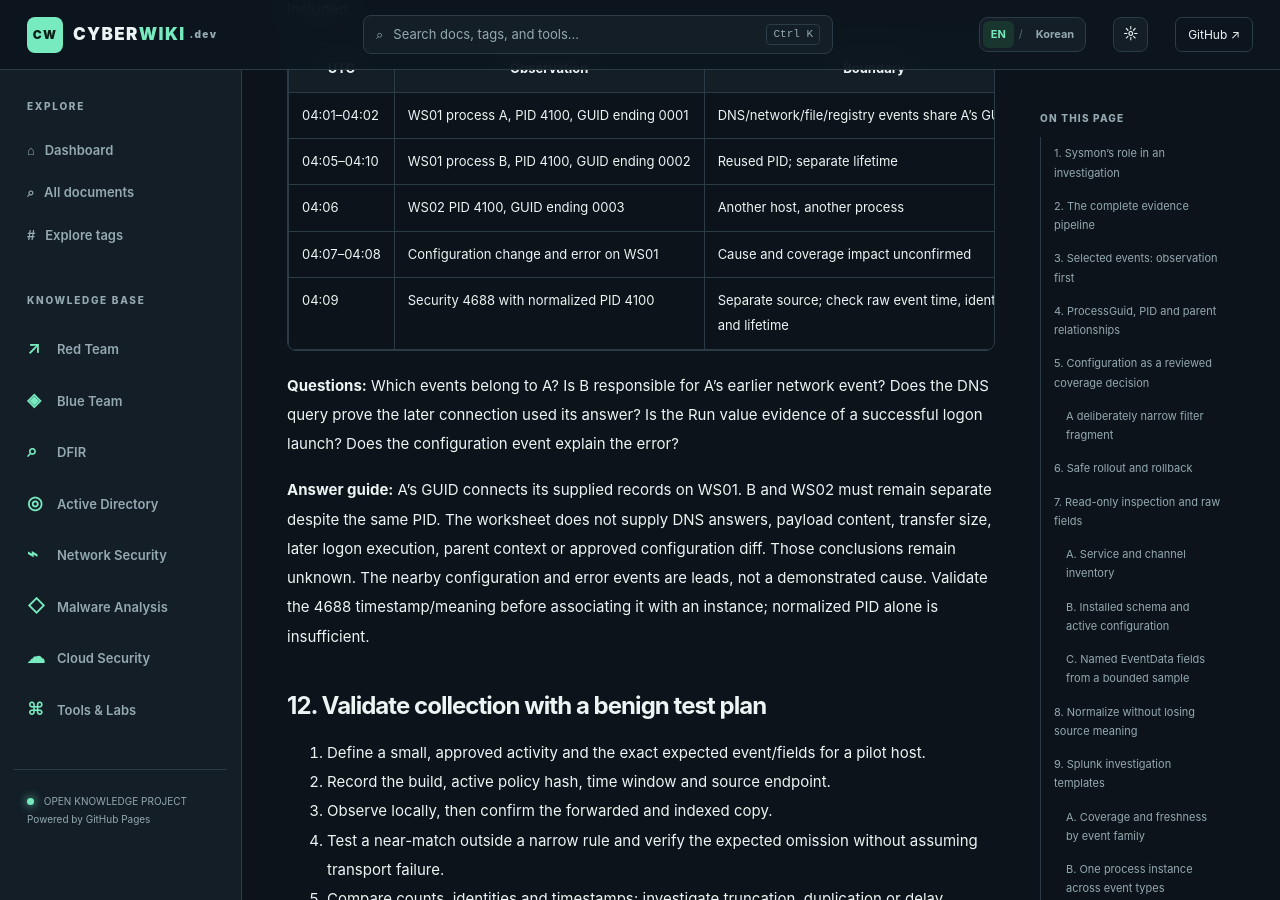
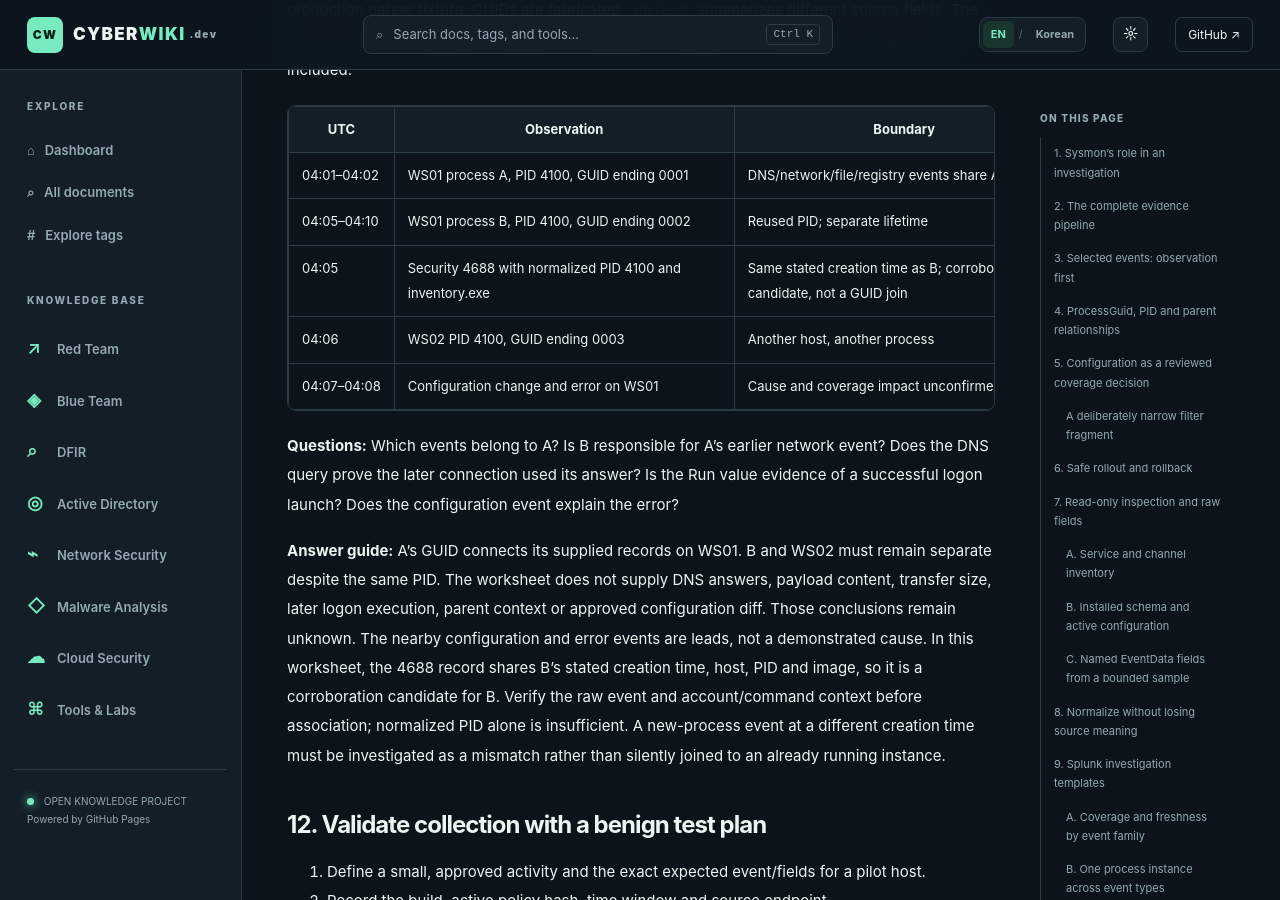
Before and after one commit to DFIDwiz-sketch/cybersecurity-wiki, a Jekyll site: the page built from _articles/sysmon-investigation.md, in a window 1280 px wide and 900 px high, scrolled down 10963 px. Built offline with Jekyll 4.4.1, drawn with Linux system fonts in a browser that asks for light colours; some of the changed text lies outside the part shown.

Commit message:
Align Sysmon lab creation timestamps and clarify 4688 process identifiers

```diff
--- a/_articles/sysmon-investigation.md
+++ b/_articles/sysmon-investigation.md
@@ -176,7 +176,7 @@
 | event_time | Defined parsing and clock alignment |
 | image / command_line | Full fields when collected; avoid silent truncation |
 
-Field aliases and GUID casing can be normalized consistently, but never manufacture a missing GUID. Security 4688 is complementary process evidence with its own audit prerequisites and field meanings; it does not acquire a Sysmon ProcessGuid simply because a PID is similar. Command-line capture also needs its additional policy. [Microsoft 4688](https://learn.microsoft.com/en-us/previous-versions/windows/it-pro/windows-10/security/threat-protection/auditing/event-4688).
+Field aliases and GUID casing can be normalized consistently, but never manufacture a missing GUID. Security 4688 is complementary process evidence with its own audit prerequisites and field meanings; it does not acquire a Sysmon ProcessGuid simply because a PID is similar. For 4688, compare the new process field `NewProcessId`; the raw `ProcessId` field identifies the creator process. Convert hexadecimal and decimal representations deliberately rather than joining those fields by name. Command-line capture also needs its additional policy. [Microsoft 4688](https://learn.microsoft.com/en-us/previous-versions/windows/it-pro/windows-10/security/threat-protection/auditing/event-4688).
 
 Assess duplicates using source identity, channel and record context. Record IDs can reset across log lifecycle changes; do not globally deduplicate by record number alone. A cryptographic hash identifies a particular file representation and algorithm, not whether execution was approved.
 
@@ -268,13 +268,13 @@
 | --- | --- | --- |
 | 04:01–04:02 | WS01 process A, PID 4100, GUID ending 0001 | DNS/network/file/registry events share A's GUID |
 | 04:05–04:10 | WS01 process B, PID 4100, GUID ending 0002 | Reused PID; separate lifetime |
+| 04:05 | Security 4688 with normalized PID 4100 and inventory.exe | Same stated creation time as B; corroboration candidate, not a GUID join |
 | 04:06 | WS02 PID 4100, GUID ending 0003 | Another host, another process |
 | 04:07–04:08 | Configuration change and error on WS01 | Cause and coverage impact unconfirmed |
-| 04:09 | Security 4688 with normalized PID 4100 | Separate source; check raw event time, identity and lifetime |
 
 **Questions:** Which events belong to A? Is B responsible for A's earlier network event? Does the DNS query prove the later connection used its answer? Is the Run value evidence of a successful logon launch? Does the configuration event explain the error?
 
-**Answer guide:** A's GUID connects its supplied records on WS01. B and WS02 must remain separate despite the same PID. The worksheet does not supply DNS answers, payload content, transfer size, later logon execution, parent context or approved configuration diff. Those conclusions remain unknown. The nearby configuration and error events are leads, not a demonstrated cause. Validate the 4688 timestamp/meaning before associating it with an instance; normalized PID alone is insufficient.
+**Answer guide:** A's GUID connects its supplied records on WS01. B and WS02 must remain separate despite the same PID. The worksheet does not supply DNS answers, payload content, transfer size, later logon execution, parent context or approved configuration diff. Those conclusions remain unknown. The nearby configuration and error events are leads, not a demonstrated cause. In this worksheet, the 4688 record shares B’s stated creation time, host, PID and image, so it is a corroboration candidate for B. Verify the raw event and account/command context before association; normalized PID alone is insufficient. A new-process event at a different creation time must be investigated as a mismatch rather than silently joined to an already running instance.
 
 ## 12. Validate collection with a benign test plan
 
--- a/assets/labs/sysmon-investigation-events.csv
+++ b/assets/labs/sysmon-investigation-events.csv
@@ -7,9 +7,9 @@
 2026-10-22T04:01:05Z,WS01,Microsoft-Windows-Sysmon/Operational,13,{00000000-0000-0000-0000-000000000001},4100,HKU\LAB-SID\Software\Microsoft\Windows\CurrentVersion\Run\LabNote,Value set; fictional SID token; later logon execution unconfirmed
 2026-10-22T04:02:00Z,WS01,Microsoft-Windows-Sysmon/Operational,5,{00000000-0000-0000-0000-000000000001},4100,,Process A terminated
 2026-10-22T04:05:00Z,WS01,Microsoft-Windows-Sysmon/Operational,1,{00000000-0000-0000-0000-000000000002},4100,C:\Lab\inventory.exe,Process B created with reused PID; separate lifetime
+2026-10-22T04:05:00Z,WS01,Security,4688,,4100,C:\Lab\inventory.exe,Same stated creation time as process B; NewProcessId normalized to decimal; verify raw context
 2026-10-22T04:05:02Z,WS01,Microsoft-Windows-Sysmon/Operational,22,{00000000-0000-0000-0000-000000000002},4100,inventory.test,DNS belongs to process B rather than A
 2026-10-22T04:06:00Z,WS02,Microsoft-Windows-Sysmon/Operational,1,{00000000-0000-0000-0000-000000000003},4100,C:\Lab\inventory.exe,Same PID on a second host; separate process
 2026-10-22T04:07:00Z,WS01,Microsoft-Windows-Sysmon/Operational,16,,,,Configuration change observed; approved diff and effect unknown
 2026-10-22T04:08:00Z,WS01,Microsoft-Windows-Sysmon/Operational,255,,,,Synthetic error; description and scope require investigation
-2026-10-22T04:09:00Z,WS01,Security,4688,,4100,C:\Lab\inventory.exe,PID shown normalized to decimal; native GUID join unavailable
 2026-10-22T04:10:00Z,WS01,Microsoft-Windows-Sysmon/Operational,5,{00000000-0000-0000-0000-000000000002},4100,,Process B terminated; no conclusion about all host activity
```
Also changed, not shown: _ko_articles/sysmon-investigation.md (+3 -3 lines).
